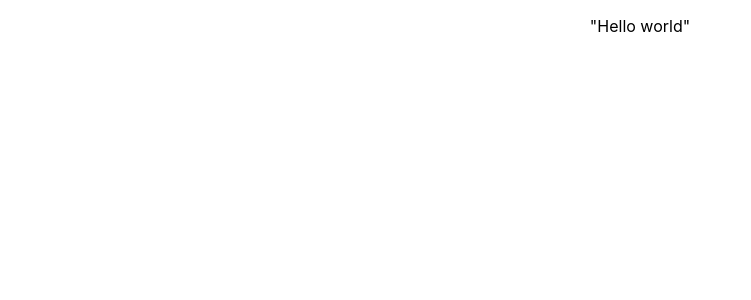
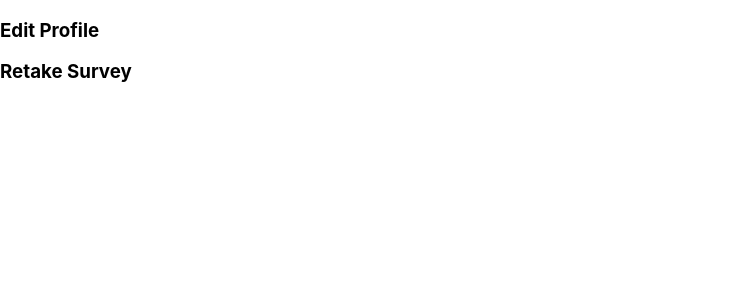
Before and after one commit to yujin-hong-123/roommate-finder, a React (Create React App) app in the folder front-end/: page / in a window 1280 px wide. Shown: the top 300 px of the page, without its empty margins (0-751 px from the left). Built offline with nearby package versions, Linux system fonts and the light colour scheme.

Commit message:
started working on profile buttons

```diff
--- a/front-end/src/App.css
+++ b/front-end/src/App.css
@@ -1,5 +1,5 @@
 .App {
-  text-align: center;
+  flex-direction: column;
 }
 
 .App-logo {
@@ -18,7 +18,6 @@
   min-height: 100vh;
   display: flex;
   flex-direction: column;
-  align-items: center;
   justify-content: center;
   font-size: calc(10px + 2vmin);
   color: white;
--- /dev/null
+++ b/front-end/src/Button.css
@@ -0,0 +1,6 @@
+button{
+    border:2px black;
+    margin: 20px;
+    padding: 30px;
+    text-align: center;
+}
--- /dev/null
+++ b/front-end/src/Button.js
@@ -0,0 +1,10 @@
+import "./Button.css"
+
+function Button({text}){
+    return (
+    <div>
+        <h3 className="button">{text}</h3>
+    </div>);
+}
+
+export default Button
--- a/front-end/src/Profile.js
+++ b/front-end/src/Profile.js
@@ -1,9 +1,11 @@
 import "./Profile.css"
+import Button from "./Button"
 
 function Profile() {
     return (
       <div className="Profile">
-        <p>"Hello world"</p>
+        <Button text="Edit Profile"></Button>
+        <Button text="Retake Survey"></Button>
       </div>
     );
   }
```
